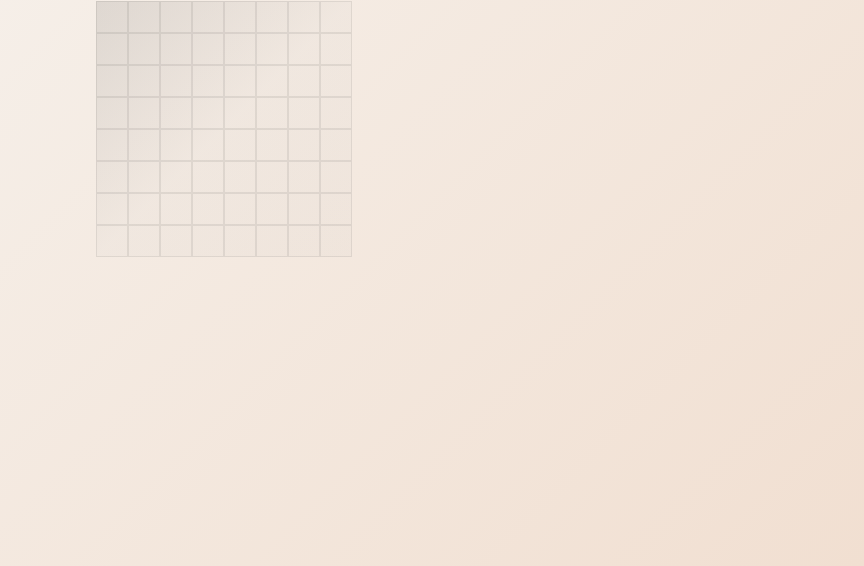
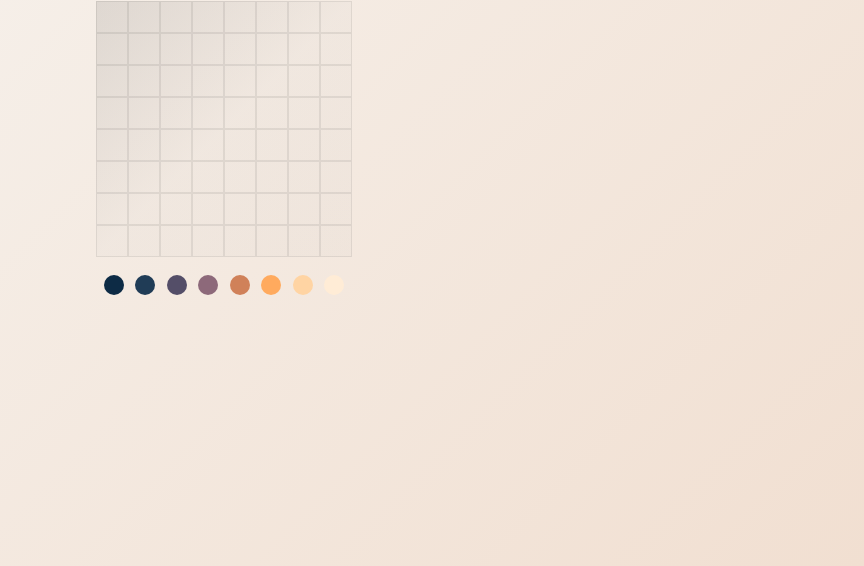
Before and after one commit to casiimir/TheOdinProject-projs, a website with bundled scripts: page etch-a-sketch/index.html in a window 1280 px wide. Shown: the part 234-800 px from the top of the page, without its empty margins (416-1280 px from the left). Built offline with nearby package versions, Linux system fonts and the light colour scheme; files whose address does not match are found by name.

Commit message:
Restyle, again
 but careful with this...

```diff
--- a/etch-a-sketch/index.html
+++ b/etch-a-sketch/index.html
@@ -8,7 +8,7 @@
   </head>
 
   <body>
-    <div id="canvas" class="tester">
+    <div id="canvas">
       <div class="main-container"></div>
     </div>
     <div class="text-center m-3">
@@ -75,8 +75,66 @@
       </ul>
     </div>
 
+    <!-- Palette N.1 -->
+    <div class="palette-up">
+      <ul>
+        <li class="item">
+          <button class="color-item c-1" color="#0d2b45"></button>
+        </li>
+        <li class="item">
+          <button class="color-item c-2" color="#203c56"></button>
+        </li>
+        <li class="item">
+          <button class="color-item c-3" color="#544e68"></button>
+        </li>
+        <li class="item">
+          <button class="color-item c-4" color="#8d697a"></button>
+        </li>
+        <li class="item">
+          <button class="color-item c-5" color="#d08159"></button>
+        </li>
+        <li class="item">
+          <button class="color-item c-6" color="#ffaa5e"></button>
+        </li>
+        <li class="item">
+          <button class="color-item c-7" color="#ffd4a3"></button>
+        </li>
+        <li class="item">
+          <button class="color-item c-8" color="#ffecd6"></button>
+        </li>
+      </ul>
+    </div>
+
+    <!-- Palette N.2
+    <div class="palette-up">
+      <ul>
+        <li class="item">
+          <button class="color-item c-9"></button>
+        </li>
+        <li class="item">
+          <button class="color-item c-10"></button>
+        </li>
+        <li class="item">
+          <button class="color-item c-11"></button>
+        </li>
+        <li class="item">
+          <button class="color-item c-12"></button>
+        </li>
+        <li class="item">
+          <button class="color-item c-13"></button>
+        </li>
+        <li class="item">
+          <button class="color-item c-14"></button>
+        </li>
+        <li class="item">
+          <button class="color-item c-15"></button>
+        </li>
+      </ul>
+    </div> -->
+
     <script src="./html2canvas.min.js"></script>
     <script src="./script.js" type="module"></script>
     <script src="./tools.js" type="module"></script>
+    <script src="./palette.js" type="module"></script>
   </body>
 </html>
--- /dev/null
+++ b/etch-a-sketch/palette.js
@@ -0,0 +1,14 @@
+function sel () {
+  const paletteBtn = document.querySelector('.color');
+
+  const palette = document.querySelectorAll('.color-item');
+  palette.forEach(element => {
+    element.addEventListener('click', () => {
+      paletteBtn.style.backgroundColor = element.getAttribute('color')
+    })
+  })
+
+
+}
+
+export { sel };
--- a/etch-a-sketch/script.js
+++ b/etch-a-sketch/script.js
@@ -1,4 +1,7 @@
 import { pencil, rubber, clear, showGrid, fill, setColor, takeScreenshoot } from "./tools.js";
+import { sel } from "./palette.js";
+
+console.log(sel())
 
 function setCanvas (squaresDim) {
   for (let x = 1; x <= (256*256) / (squaresDim*squaresDim); x++) {
--- a/etch-a-sketch/style.css
+++ b/etch-a-sketch/style.css
@@ -133,3 +133,68 @@ ul {
 img {
   width: 18px;
 }
+
+
+
+.tester {
+  border: 2px solid red;
+}
+
+/* Palette */
+.palette-up {
+  position: relative;
+  bottom: 27.5%;
+  text-align: center;
+}
+
+.color-item {
+  width: 20px;
+  height: 20px;
+  background-color: white;
+  border-radius: 50px;
+  border: 0;
+}
+
+.color-item:focus {
+  outline: none;
+  border: 2px solid black;
+}
+
+
+
+/* Colors one per one */
+.c-1 {
+  background-color: #0d2b45;
+}.c-2 {
+  background-color: #203c56;
+}.c-3 {
+  background-color: #544e68;
+}.c-4 {
+  background-color: #8d697a;
+}.c-5 {
+  background-color: #d08159;
+}.c-6 {
+  background-color: #ffaa5e;
+}.c-7 {
+  background-color: #ffd4a3;
+}.c-8 {
+  background-color: #ffecd6;
+}
+
+.c-9 {
+  background-color: #460198;
+}.c-10 {
+  background-color: #6a1794;
+}.c-11 {
+  background-color: #9e20b8;
+}.c-12 {
+  background-color: #c03b94;
+}.c-13 {
+  background-color: #ff88a9;
+}.c-14 {
+  background-color: #ffe0dc;
+}.c-15 {
+  background-color: #ffd4a3;
+}.c-16 {
+  background-color: #ffecd6;
+}
```
